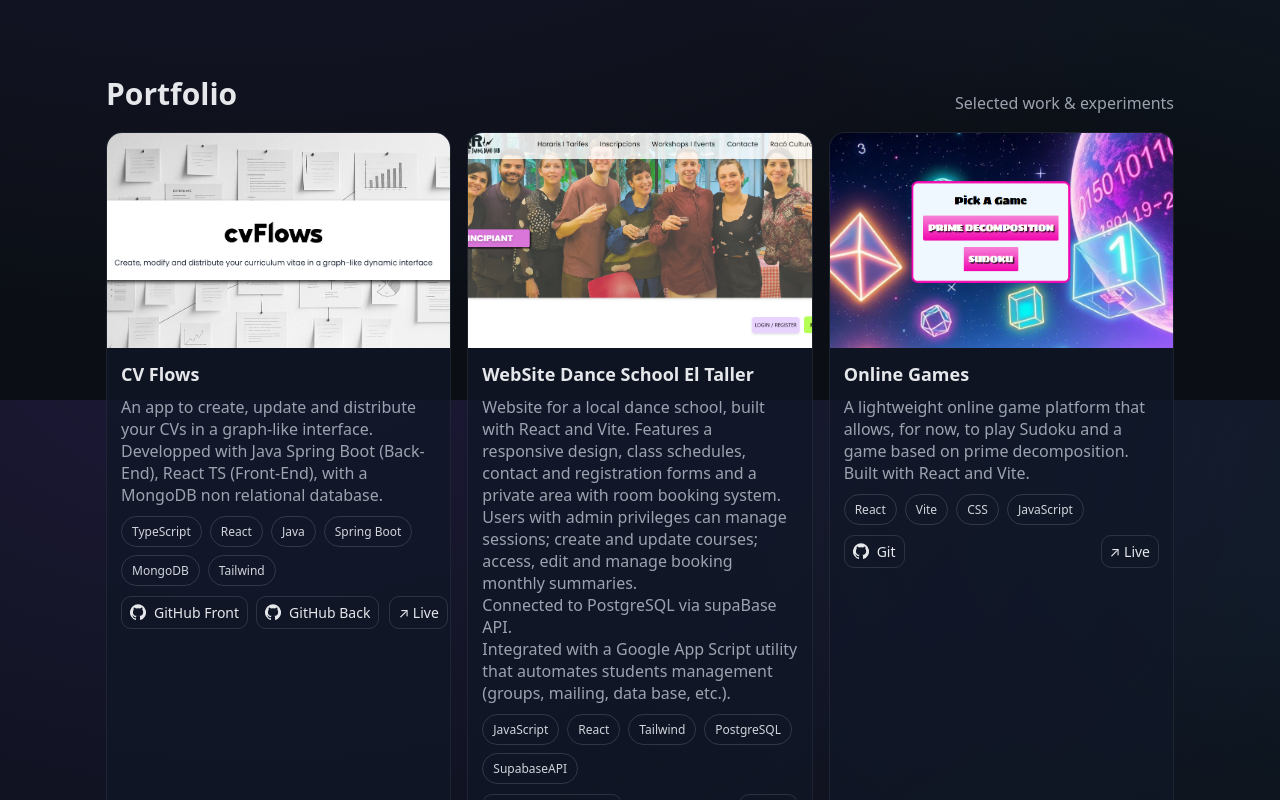
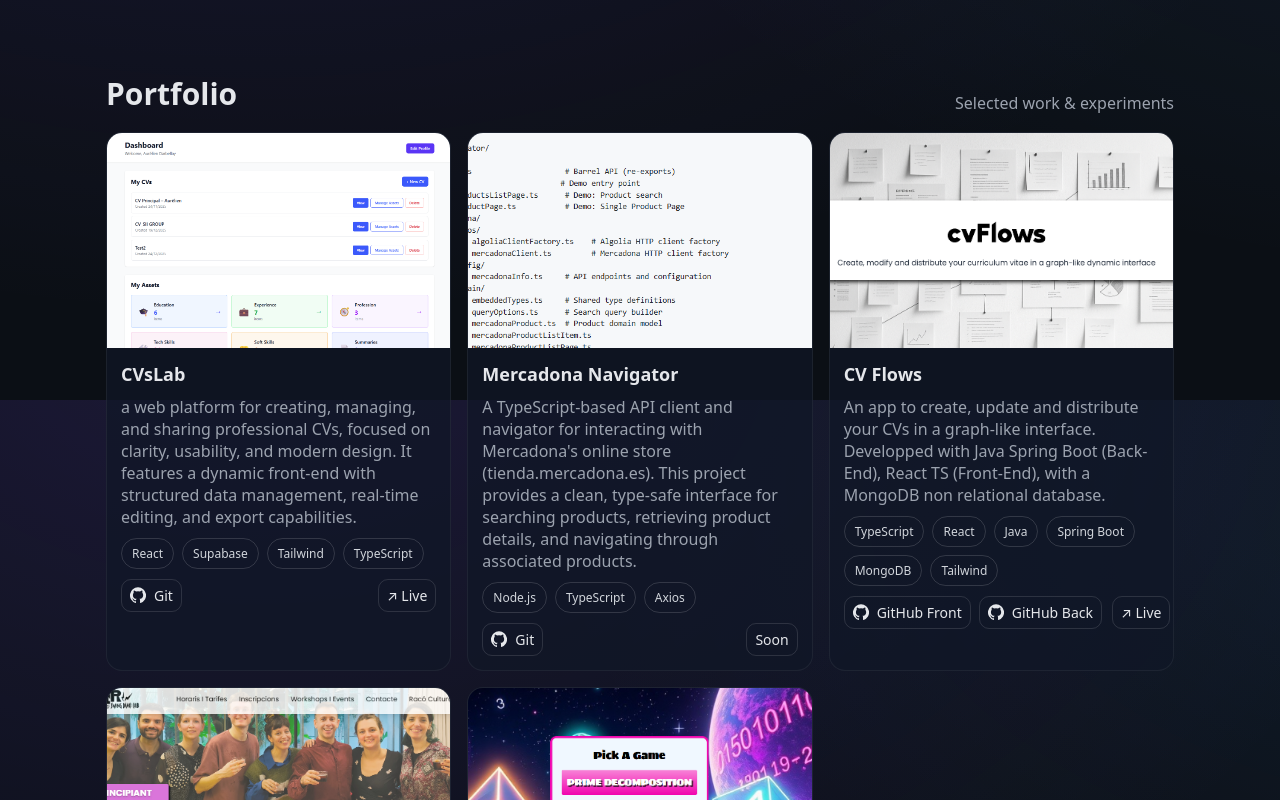
Before and after one commit to aurelien-darbellay/aurelien-portfolio, a React (Vite) app: page / in a window 1280 px wide. Shown: the part 400-1200 px from the top of the page. Built offline with nearby package versions, Linux system fonts and the light colour scheme.

Commit message:
added mercadona navigator

```diff
--- a/src/data/projects.js
+++ b/src/data/projects.js
@@ -2,8 +2,28 @@
 import img2 from "../assets/onlineGames.png";
 import img3 from "../assets/cvflows.png";
 import img4 from "../assets/cvsLab.png";
+import img5 from "../assets/Mercadona.png";
 
 export const projects = [
+  {
+    id: "cvsLab",
+    title: "CVsLab",
+    image: img4,
+    description:
+      "a web platform for creating, managing, and sharing professional CVs, focused on clarity, usability, and modern design. It features a dynamic front-end with structured data management, real-time editing, and export capabilities.",
+    tech: ["React", "Supabase", "Tailwind", "TypeScript"],
+    githubUrl: "https://github.com/aurelien-darbellay/cvLabs.git",
+    deployUrl: "https://https://cvslab.netlify.app/",
+  },
+  {
+    id: "mercadona-navigator",
+    title: "Mercadona Navigator",
+    image: img5,
+    description:
+      "A TypeScript-based API client and navigator for interacting with Mercadona's online store (tienda.mercadona.es). This project provides a clean, type-safe interface for searching products, retrieving product details, and navigating through associated products.",
+    tech: ["Node.js", "TypeScript", "Axios"],
+    githubUrl: "https://github.com/aurelien-darbellay/mercadona-navigator.git",
+  },
   {
     id: "cv-flows",
     title: "CV Flows",
@@ -36,14 +56,4 @@
     githubUrl: "https://github.com/aurelien-darbellay/online-games",
     deployUrl: "https://games-online-adarbellay.netlify.app/",
   },
-  {
-    id: "cvsLab",
-    title: "CVsLab",
-    image: img4,
-    description:
-      "a web platform for creating, managing, and sharing professional CVs, focused on clarity, usability, and modern design. It features a dynamic front-end with structured data management, real-time editing, and export capabilities.",
-    tech: ["React", "Supabase", "Tailwind", "TypeScript"],
-    githubUrl: "https://github.com/aurelien-darbellay/cvLabs.git",
-    deployUrl: "https://https://cvslab.netlify.app/",
-  },
 ];
```
Also changed, not shown: src/assets/Mercadona.png (added).
